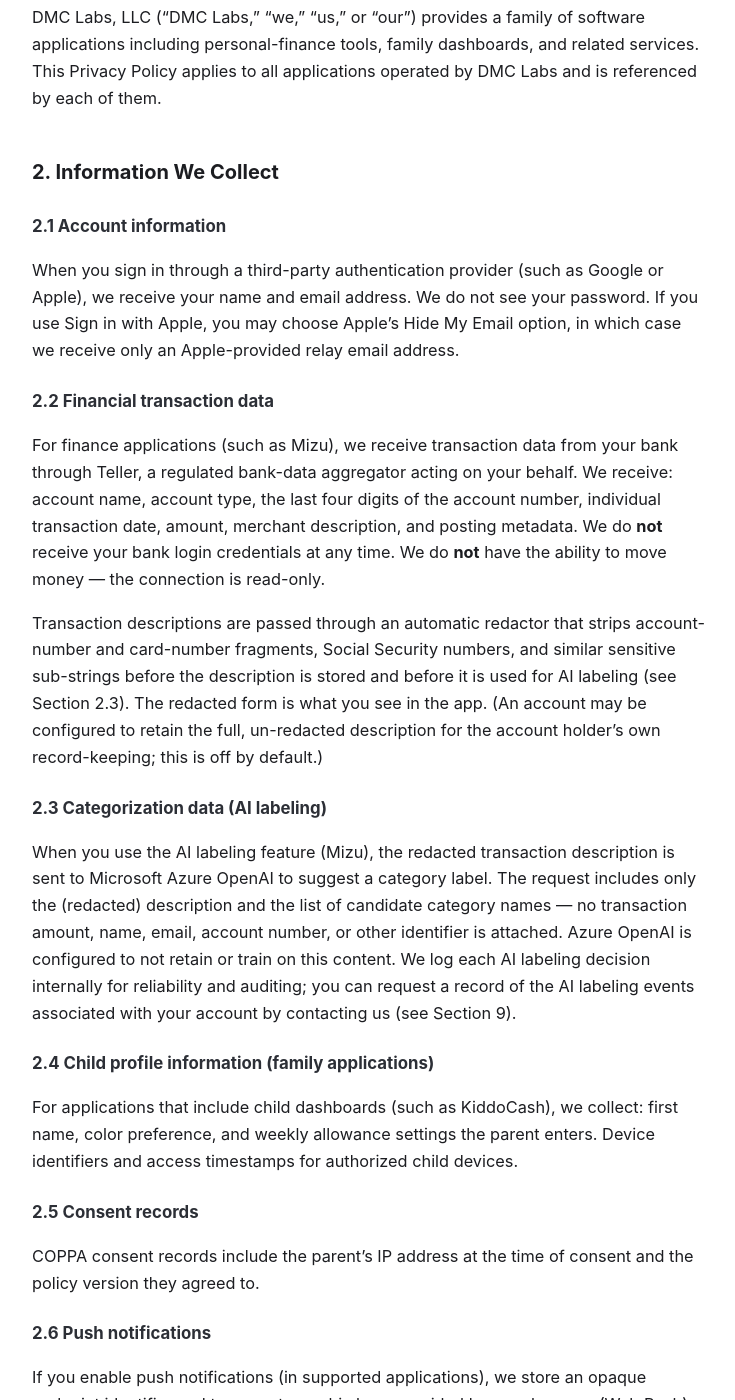
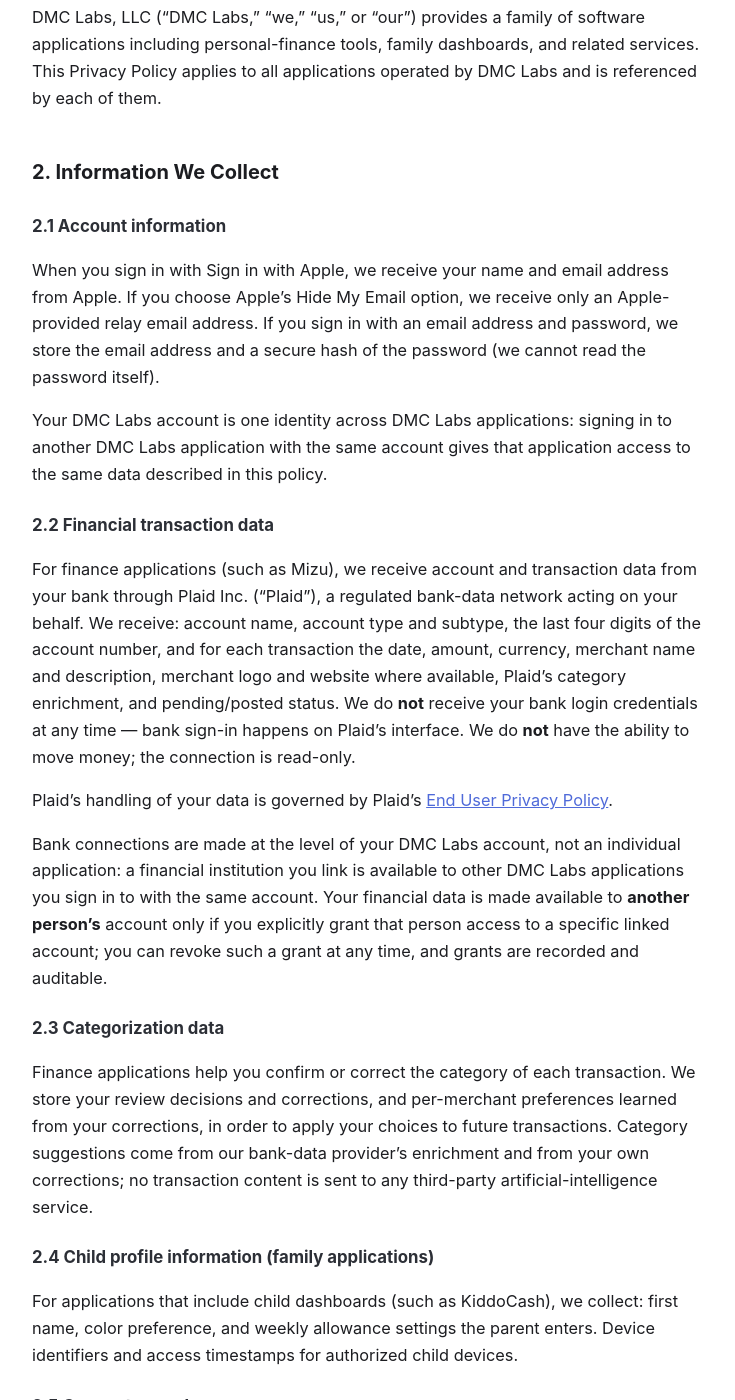
Before and after one commit to DMC-Labs-LLC/legal, a Jekyll site: the page built from privacy.md, in a window 1280 px wide and 1400 px high, scrolled down 262 px. Shown: the whole window, without its empty margins (270-1005 px from the left). Built offline with Jekyll 4.4.1, drawn with Linux system fonts in a browser that asks for light colours; some of the changed text lies outside the part shown.

Commit message:
DRAFT: Mizu 2.0 legal rewrite — Plaid, subscription, DMC-Labs-level linking
For David's review. NOT live (Pages serves main only).

Terms: invite gate removed (open signup + demo mode); SIWA/email auth;
new Subscriptions section (Mizu Monthly via Apple IAP, cancel/refund/
price-change terms, sub-gated bank linking, fair-use account guideline);
Teller->Plaid with Plaid End User Privacy Policy reference; account-level
linking + explicit cross-person grants; AI-labeling clauses removed.

Privacy: providers now Apple-only + email/password; Plaid data inventory
(replaces Teller + redaction-era claims); categorization without any
third-party AI; sub-processor table rebuilt (adds Plaid + Apple IAP,
drops Google/Netlify/Teller/Azure OpenAI/Web Push; keeps Resend for
Kiddo COPPA email); subscription verification records; access-request
and Web Push sections removed; retirement-modeling phrase dropped.

```diff
--- a/privacy.md
+++ b/privacy.md
@@ -19,41 +19,51 @@ applications operated by DMC Labs and is referenced by each of them.
 
 ### 2.1 Account information
 
-When you sign in through a third-party authentication provider (such
-as Google or Apple), we receive your name and email address. We do
-not see your password. If you use Sign in with Apple, you may choose
-Apple's Hide My Email option, in which case we receive only an
-Apple-provided relay email address.
+When you sign in with Sign in with Apple, we receive your name and
+email address from Apple. If you choose Apple's Hide My Email
+option, we receive only an Apple-provided relay email address. If
+you sign in with an email address and password, we store the email
+address and a secure hash of the password (we cannot read the
+password itself).
+
+Your DMC Labs account is one identity across DMC Labs applications:
+signing in to another DMC Labs application with the same account
+gives that application access to the same data described in this
+policy.
 
 ### 2.2 Financial transaction data
 
-For finance applications (such as Mizu), we receive transaction data
-from your bank through Teller, a regulated bank-data aggregator
-acting on your behalf. We receive: account name, account type, the
-last four digits of the account number, individual transaction date,
-amount, merchant description, and posting metadata. We do **not**
-receive your bank login credentials at any time. We do **not** have
-the ability to move money — the connection is read-only.
+For finance applications (such as Mizu), we receive account and
+transaction data from your bank through Plaid Inc. ("Plaid"), a
+regulated bank-data network acting on your behalf. We receive:
+account name, account type and subtype, the last four digits of the
+account number, and for each transaction the date, amount, currency,
+merchant name and description, merchant logo and website where
+available, Plaid's category enrichment, and pending/posted status.
+We do **not** receive your bank login credentials at any time —
+bank sign-in happens on Plaid's interface. We do **not** have the
+ability to move money; the connection is read-only.
 
-Transaction descriptions are passed through an automatic redactor
-that strips account-number and card-number fragments, Social Security
-numbers, and similar sensitive sub-strings before the description is
-stored and before it is used for AI labeling (see Section 2.3). The
-redacted form is what you see in the app. (An account may be
-configured to retain the full, un-redacted description for the
-account holder's own record-keeping; this is off by default.)
+Plaid's handling of your data is governed by Plaid's
+[End User Privacy Policy](https://plaid.com/legal/#end-user-privacy-policy).
 
-### 2.3 Categorization data (AI labeling)
+Bank connections are made at the level of your DMC Labs account,
+not an individual application: a financial institution you link is
+available to other DMC Labs applications you sign in to with the
+same account. Your financial data is made available to **another
+person's** account only if you explicitly grant that person access
+to a specific linked account; you can revoke such a grant at any
+time, and grants are recorded and auditable.
 
-When you use the AI labeling feature (Mizu), the redacted transaction
-description is sent to Microsoft Azure OpenAI to suggest a category
-label. The request includes only the (redacted) description and the
-list of candidate category names — no transaction amount, name,
-email, account number, or other identifier is attached. Azure OpenAI
-is configured to not retain or train on this content. We log each AI
-labeling decision internally for reliability and auditing; you can
-request a record of the AI labeling events associated with your
-account by contacting us (see Section 9).
+### 2.3 Categorization data
+
+Finance applications help you confirm or correct the category of
+each transaction. We store your review decisions and corrections,
+and per-merchant preferences learned from your corrections, in
+order to apply your choices to future transactions. Category
+suggestions come from our bank-data provider's enrichment and from
+your own corrections; no transaction content is sent to any
+third-party artificial-intelligence service.
 
 ### 2.4 Child profile information (family applications)
 
@@ -69,22 +79,14 @@ consent and the policy version they agreed to.
 
 ### 2.6 Push notifications
 
-If you enable push notifications (in supported applications), we
-store an opaque endpoint identifier and two cryptographic keys
-provided by your browser (Web Push) or an APNs device token
-(provided by iOS). These tokens identify your device for the
-purpose of delivering notifications and contain no personal data
-on their own. You can disable notifications at any time from
-within the app, and we automatically remove tokens that have been
-revoked by your browser or by iOS.
+If you enable push notifications, we store the APNs device token
+provided by iOS. This token identifies your device for the purpose
+of delivering notifications and contains no personal data on its
+own. You can disable notifications at any time from within the app
+or in iOS Settings, and we automatically remove tokens that have
+been revoked by iOS.
 
-### 2.7 Anonymous access requests
-
-If you submit a "Request Access" form for an invite-only application,
-we store the email address and name and message you provide, plus a
-hashed (one-way) version of your IP address for spam filtering.
-
-### 2.8 Basic usage and diagnostic data
+### 2.7 Basic usage and diagnostic data
 
 Our servers keep operational logs — application version, server-side
 error traces (no personal content), and authorization timestamps —
@@ -94,25 +96,26 @@ behavioral-analytics SDK in the app; the app collects no telemetry
 from your device. (On iOS, only Apple's own opt-in crash reporting
 may share crash data with us, which is handled entirely by Apple.)
 
-### 2.9 In-app purchases (tips)
+### 2.8 Purchases (subscriptions and tips)
 
-Some applications (such as Mizu) let you leave an optional in-app
-tip through Apple's In-App Purchase system. Apple processes the
-payment — we never receive your card or payment details. We keep a
-record that the tip occurred, linked to your account: the Apple
-transaction identifier, the product, the amount, and the date. We
-use this only to recognize supporters and to honor any future
-benefit we may choose to extend to early supporters (for example,
-continued access if a paid tier is ever introduced). This record is
-deleted when you delete your account.
+Payments are processed by Apple's In-App Purchase system — we never
+receive your card or payment details. For a subscription, we verify
+the purchase directly with Apple and store: the Apple transaction
+identifiers, the product purchased, and the subscription's current
+expiration date, linked to your account. We keep a history of these
+verification events for reliability and auditing. For an optional
+tip, we store the Apple transaction identifier, the product, the
+amount, and the date. These records are deleted when you delete
+your account.
 
 ## 3. How We Use Information
 
 We use the information described above to operate the application
 you signed up for: to display your financial data back to you, to
-suggest categorizations, to deliver notifications you have opted
-into, to enforce the COPPA consent record for child profiles, to
-respond to access requests, and to investigate abuse or fraud.
+apply your categorization choices, to determine your subscription
+status, to deliver notifications you have opted into, to enforce
+the COPPA consent record for child profiles, and to investigate
+abuse or fraud.
 
 We do not sell or rent personal information. We do not share
 personal information with third parties for their independent
@@ -126,15 +129,12 @@ agreement appropriate to the data we share with them.
 
 | Sub-processor | Purpose | Data shared |
 |---|---|---|
-| Google LLC | OAuth authentication (when you choose Google sign-in) | Name, email, profile photo URL |
-| Apple Inc. (Sign in with Apple) | Identity authentication (when you choose Apple sign-in) | Name and email, or an Apple private-relay email if you choose Hide My Email |
-| Supabase, Inc. | Database, authentication, scheduled jobs (Edge Functions) | All application data |
-| Netlify, Inc. | Web application hosting and request handling | Application requests and responses |
-| Teller Inc. | Bank-data aggregation (finance apps only) | Bank account identifiers; transaction stream is fetched on demand |
-| Microsoft Corporation (Azure OpenAI) | AI category labeling (finance apps only) | Redacted transaction description only — no amount, no identifiers |
-| Apple Inc. (Apple Push Notification service) | iOS native push notifications (when enabled) | Opaque APNs device token |
-| Your browser's Web Push service (e.g. Apple, Google, Mozilla) | Delivery of web push notifications to an installed web app (when enabled) | Opaque push endpoint, determined by your browser — not chosen by us |
-| Resend, Inc. | Transactional email (parental-consent verification only) | Email address |
+| Apple Inc. (Sign in with Apple) | Identity authentication | Name and email, or an Apple private-relay email if you choose Hide My Email |
+| Apple Inc. (App Store / In-App Purchase) | Subscription and tip payment processing and verification | Purchase transaction identifiers |
+| Apple Inc. (Apple Push Notification service) | iOS push notifications (when enabled) | Opaque APNs device token |
+| Plaid Inc. | Bank-data network: institution linking and transaction retrieval (finance apps only) | Bank account connection on your behalf; see Plaid's End User Privacy Policy |
+| Supabase, Inc. | Database, authentication, and server functions | All application data |
+| Resend, Inc. | Transactional email (parental-consent verification only, family applications) | Email address |
 
 When a child profile is created in a family application, the parent's
 email is the only identifier we hold for that flow; child first names
@@ -144,11 +144,11 @@ except Supabase (which stores them).
 ## 5. Storage and Security
 
 All application data is stored in Supabase Postgres with row-level
-security policies that isolate each user's records. Bank-aggregator
-access tokens are encrypted with AES-256-GCM before storage; the
-encryption key is held only on the application server and never
-leaves it. All traffic between you, our application, and our
-sub-processors uses TLS 1.2 or higher.
+security policies that isolate each user's records. Plaid access
+tokens are encrypted with AES-256-GCM before storage; the
+encryption key is held only in our server environment and is never
+exposed to applications or users. All traffic between you, our
+services, and our sub-processors uses TLS 1.2 or higher.
 
 We undergo periodic security review and run automated security
 advisor scans against our database schema.
@@ -159,18 +159,19 @@ We retain your data for as long as your account is active. You can
 permanently delete your account from within each application's
 Settings; this:
 
-- Revokes any active bank-aggregator connections (Teller).
-- Deletes all of your transactions, labels, categories, push
-  subscriptions, in-app tip records, and other application data
-  immediately.
+- Removes your bank connections and deletes the associated access
+  tokens from our systems.
+- Deletes all of your transactions, categorization decisions,
+  subscription and tip records, push registrations, and other
+  application data immediately.
 - Removes your authentication record.
 
 After deletion we retain a minimal deletion record — your email and
 the deletion timestamp — as a record that the deletion occurred (for
 fraud-prevention and to honor any re-signup limits). No transaction
-data, labels, or other personal content is retained. COPPA consent
-audit records are retained as required by law in anonymized form (no
-child first name or device identifier).
+data, categorizations, or other personal content is retained. COPPA
+consent audit records are retained as required by law in anonymized
+form (no child first name or device identifier).
 
 If you would like us to delete this minimal record as well, contact
 us — see Section 9.
@@ -181,16 +182,17 @@ You may:
 
 - **Access** all personal information we hold about you by signing
   into the application.
-- **Export** all your data in JSON/CSV from the application's
-  Settings.
+- **Export** your transaction data from the application's Settings.
 - **Correct or update** any information by editing it in the
   application.
 - **Delete** your account and associated data from the application's
   Settings.
 - **Revoke consent** (for parental consent in family apps) and
   request immediate deletion of associated child profiles.
+- **Revoke a sharing grant** you have made to another person's
+  account at any time.
 - **Withdraw push notification consent** from the application's
-  Notifications settings or your device's OS-level settings.
+  settings or your device's OS-level settings.
 
 If you reside in a jurisdiction with additional privacy rights
 (California, the European Union, the United Kingdom, and similar),
@@ -222,10 +224,11 @@ personal information we have collected about you:
 - **Right to limit use of sensitive personal information** —
   financial transaction data is considered sensitive personal
   information under CPRA. We use it only to provide the application
-  features you have signed up for (transaction labeling, exports,
-  retirement-modeling input). We do not use it to infer
-  characteristics about you for any other purpose, and you may
-  request that we further limit its use by emailing us.
+  features you have signed up for (displaying and categorizing your
+  transactions, summaries of your own spending, and exports). We do
+  not use it to infer characteristics about you for any other
+  purpose, and you may request that we further limit its use by
+  emailing us.
 - **Right to non-discrimination** — exercising any of these rights
   will not result in denial of service, different prices, or a
   different level or quality of service.
@@ -255,7 +258,7 @@ comply with the Children's Online Privacy Protection Act (COPPA):
 - A parent can revoke consent at any time.
 
 Finance applications such as Mizu are not directed at children and
-are invite-only for adult users.
+require users to be 18 or older.
 
 ## 9. Contact
 
--- a/terms.md
+++ b/terms.md
@@ -22,12 +22,7 @@ to personal-finance tools (Mizu), family dashboards (KiddoCash),
 and related services. Our applications are provided for personal,
 non-commercial use unless otherwise specified.
 
-## 3. Eligibility and Access
-
-Some applications are made available on an invite-only basis. We
-reserve the right to grant, refuse, or revoke access at our
-discretion. Use of our applications by an account that has not been
-granted access (or whose access has been revoked) is not permitted.
+## 3. Eligibility
 
 You must be at least 13 years old to create an account on a DMC Labs
 application. Some applications, such as Mizu, are restricted to
@@ -36,12 +31,20 @@ accounts, which require account-holder ages of 18 or above. Child
 profiles within family applications are governed by the
 parental-consent flow described in our Privacy Policy.
 
+Applications may include a demonstration mode with example data.
+Demonstration data is fictional and is provided for evaluation only.
+
 ## 4. User Accounts
 
-Our services authenticate through third-party identity providers
-(such as Google or Apple). You are responsible for maintaining the
+Our services authenticate through Sign in with Apple or an email
+address and password. You are responsible for maintaining the
 security of your account credentials and for all activities that
 occur under your account.
+
+Your DMC Labs account is a single identity across DMC Labs
+applications: signing in to a different DMC Labs application with
+the same account gives that application access to the same data,
+as described in Section 8 and in our Privacy Policy.
 
 ## 5. User Responsibilities
 
@@ -73,49 +76,84 @@ Before any child data is collected, we require verifiable parental
 consent through our email-based verification process. See our
 Privacy Policy for details.
 
-## 7. Device Authorization
-
 Where applicable, access to child or shared dashboards is controlled
 through device authorization. You are responsible for approving or
 denying device access requests. We recommend reviewing authorized
 devices periodically and revoking access for any devices you do not
 recognize.
 
-## 8. Financial Data and AI Categorization
+## 7. Subscriptions
 
-Certain applications connect to your financial accounts through
-regulated third-party aggregators (such as Teller) and assist you
-in labeling and categorizing your transactions, including with the
-help of large language models (such as Microsoft Azure OpenAI).
-You acknowledge that:
+Some applications offer paid subscriptions (for example, "Mizu
+Monthly"). Subscriptions are billed through your Apple ID using
+Apple's In-App Purchase system; we never receive your payment card
+details. The following terms apply:
+
+- Subscriptions renew automatically each billing period until you
+  cancel. You can cancel at any time in your device's App Store
+  subscription settings; cancellation takes effect at the end of
+  the current billing period.
+- Prices are shown in the app before purchase. We may change
+  subscription pricing prospectively; a price change will never
+  apply to an existing billing period, and Apple will notify you
+  and, where required, ask you to consent before a new price takes
+  effect.
+- Refunds are handled by Apple under Apple's media-services terms;
+  we cannot issue refunds directly.
+- We may offer promotional pricing, free periods, or offer codes at
+  our discretion. Promotional terms apply only as described at the
+  time of the offer.
+- In Mizu, an active subscription is required to link financial
+  institutions. If your subscription ends, you retain access to the
+  data already in your account; linking new financial institutions
+  requires an active subscription, and we may suspend continued
+  synchronization of previously linked institutions while your
+  subscription is inactive.
+- Subscriptions are intended for reasonable personal use. We may
+  limit the number of financial institutions or accounts linked
+  under one subscription where usage is far outside typical
+  personal use (as a guideline, more than ten linked accounts).
+
+## 8. Financial Data, Bank Connections, and Sharing
+
+Finance applications (such as Mizu) connect to your financial
+accounts through Plaid Inc. ("Plaid"), a regulated bank-data
+network acting on your behalf. You acknowledge that:
 
 - The connection to your bank is **read-only**. We cannot move
   money, change account settings, or initiate transactions of any
   kind on your behalf.
+- Your bank sign-in happens on Plaid's interface. We never see or
+  store your bank login credentials.
+- By linking a financial institution you also agree to Plaid's
+  [End User Privacy Policy](https://plaid.com/legal/#end-user-privacy-policy),
+  which governs Plaid's handling of your data.
+- Bank connections are made at the level of your DMC Labs account,
+  not an individual application. A financial institution you link
+  is available to other DMC Labs applications you sign in to with
+  the same account. Your data is made available to **another
+  person's** account only if you explicitly grant them access to a
+  specific linked account, and you may revoke such a grant at any
+  time.
+- Transaction categorization is assistive. Suggested categories
+  come from our data provider and from corrections you make; you
+  should review them, and we do not warrant their accuracy.
 - You are solely responsible for the accuracy of any financial
   information shown.
 - DMC Labs is not a financial institution and does not provide
-  financial, legal, tax, or investment advice. Categorizations,
-  insights, and projections are presented for informational
+  financial, legal, tax, or investment advice. All figures,
+  categorizations, and summaries are presented for informational
   purposes only.
-- AI-suggested category labels are best-effort. You should review
-  and confirm them. We do not warrant their accuracy.
-- When connecting bank accounts through a third-party aggregator,
-  you are subject to that aggregator's terms and privacy policy in
-  addition to ours.
-- Transaction descriptions are automatically scanned to redact
-  sensitive identifiers (such as account numbers) before storage
-  and before any AI processing. You should still review uploaded
-  data for accuracy.
 
 ## 9. Data Portability and Deletion
 
 You may export your data or delete your account at any time through
 the application's Settings. Account deletion is permanent and
-removes all transactions, labels, push subscriptions, and bank
-connections within seconds. We retain a minimal deletion record (your
-email and the deletion timestamp) as a record that the deletion
-occurred, for fraud-prevention purposes; see our Privacy Policy for details.
+removes your transactions, categorizations, bank connections, push
+registrations, and other application data. We retain a minimal
+deletion record (your email and the deletion timestamp) as a record
+that the deletion occurred, for fraud-prevention purposes; see our
+Privacy Policy for details.
 
 ## 10. Intellectual Property
 
@@ -151,10 +189,10 @@ a particular purpose, and non-infringement.
 ## 14. Termination
 
 We reserve the right to suspend or terminate your access to our
-services at any time, with or without cause. Upon termination,
-your right to use our services will immediately cease. The
-provisions of these Terms that by their nature should survive
-termination shall do so.
+services at any time, with or without cause, including for use that
+violates these Terms. Upon termination, your right to use our
+services will immediately cease. The provisions of these Terms that
+by their nature should survive termination shall do so.
 
 ## 15. Changes to Terms
 
```
Also changed, not shown: other parts of privacy.md (+3 -3 lines), other parts of terms.md (+3 -3 lines).
